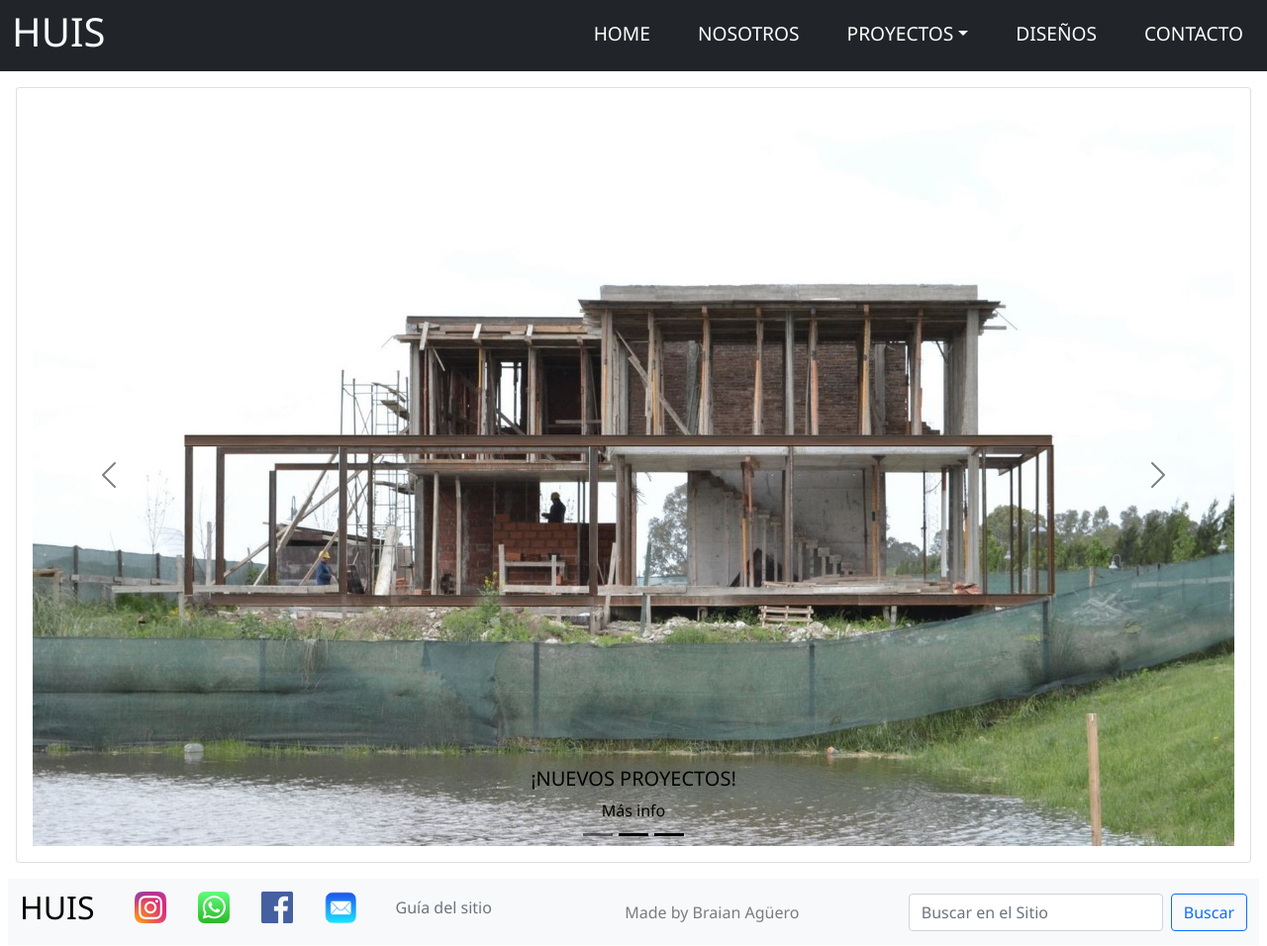
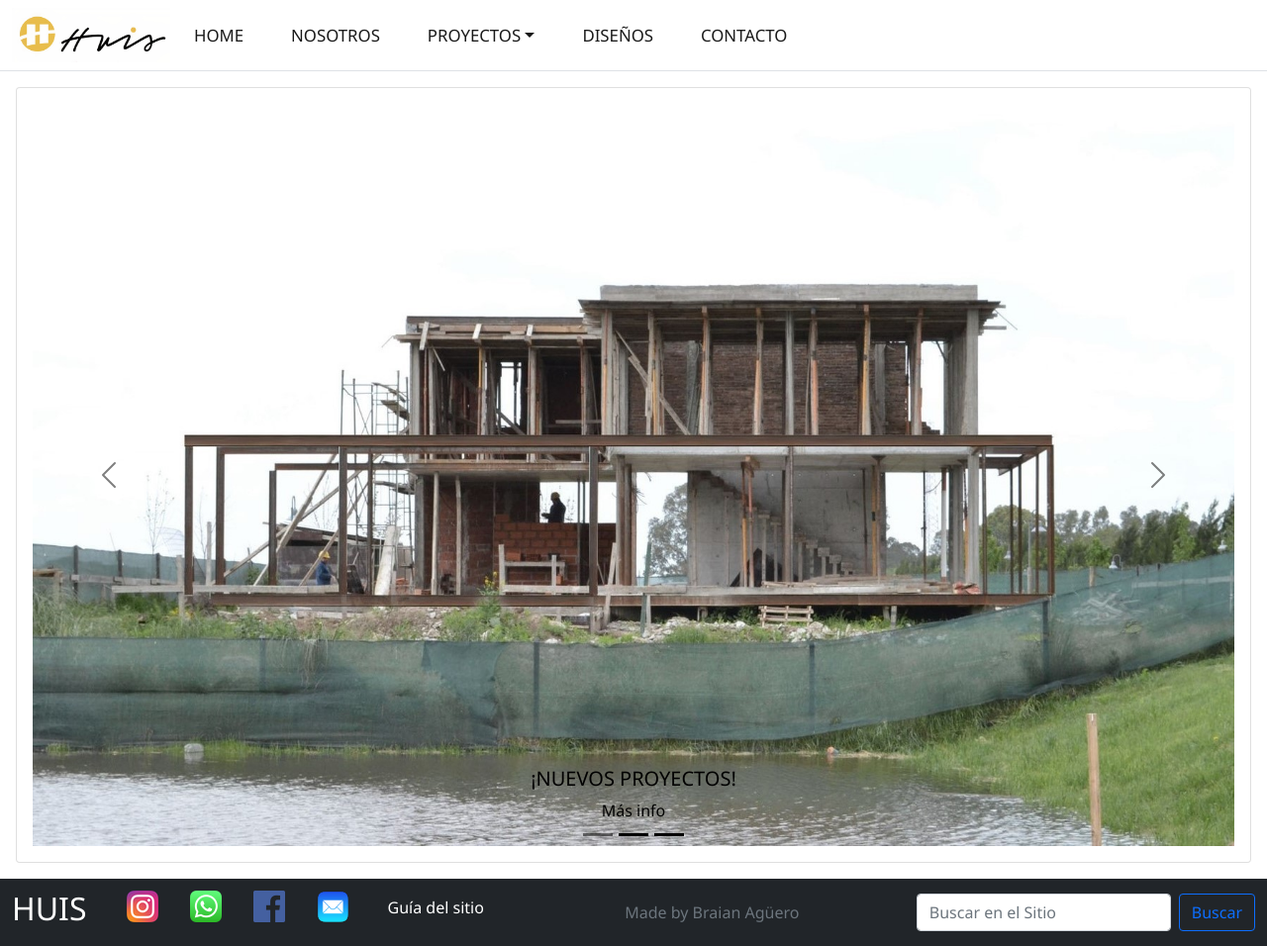
Before and after one commit to braaguero/proyectofinalhuis-aguero, a website: page index.html in a window 1280 px wide. Shown: the whole page at 99% size. Drawn offline with nearby package versions, Linux system fonts and the light colour scheme.

Commit message:
Se modifica estilo de Header y Footer y se aplica a todas las paginas. Tambien se agrega logo de HUIS

```diff
--- a/index.html
+++ b/index.html
@@ -12,14 +12,14 @@
 </head>
 <body>
     <header class="mx-0">
-        <nav class="navbar navbar-expand-md navbar-dark bg-dark">
+        <nav class="navbar navbar-expand-md navbar-light bg-white border-bottom">
             <div class="container-fluid position-relative">
-                <a class="h1 text-light" href="index.html">HUIS</a>
+                <a href="index.html"><img src="images/HUISlogo.jpg" class="logo" alt="HUIS logo"></a>
                 <button class="navbar-toggler" type="button" data-bs-toggle="collapse" data-bs-target="#navbarSupportedContent" aria-controls="navbarSupportedContent" aria-expanded="false" aria-label="Toggle navigation">
                 <span class="navbar-toggler-icon"></span>
                 </button>
                 <div class="collapse navbar-collapse" id="navbarSupportedContent">
-                <ul class="navbar-nav me-auto mb-2 mb-lg-0 position-absolute top-0 end-0">
+                <ul class="navbar-nav me-auto mb-2 mb-lg-0">
                     <li class="nav-item texto-grande">
                     <a class="nav-link active" aria-current="page" href="index.html">HOME</a>
                     </li>
@@ -84,10 +84,10 @@
             </button>
             </div>
     </main>
-    <footer class="mx-2">
-        <nav class="navbar navbar-expand-md navbar-light bg-light">
+    <footer class="mx-0">
+        <nav class="navbar navbar-expand-md navbar-dark bg-dark">
             <div class="container-fluid">
-                <a class="h2 me-4" href="index.html">HUIS</a>
+                <a class="h2 me-4 text-white" href="index.html">HUIS</a>
                 <ul class="navbar-nav me-auto mb-2 mb-lg-0 d-flex align-content-start flex-wrap">
                     <li class="nav-item">
                         <a href="https://www.instagram.com/huis_arquitectura/"><img src="images/instagram.png"><img></a>
@@ -102,10 +102,10 @@
                         <a href="mailto:arquitectura.huis@gmail.com"><img src="images/mail.png"><img></a>
                     </li>
                     <li class="nav-item">
-                        <a class="nav-link active h6 text-secondary link-pie" href="guia-del-sitio.html">Guía del sitio</a>
+                        <a class="nav-link active h6 text-white link-pie" href="guia-del-sitio.html">Guía del sitio</a>
                     </li>
                 </ul>
-                <p class="me-auto mb-2 mb-lg-0 text-black-50">Made by Braian Agüero</p>
+                <p class="me-auto mb-2 mb-lg-0 text-secondary">Made by Braian Agüero</p>
                 <form class="d-flex">
                     <input class="form-control me-2" type="Search" placeholder="Buscar en el Sitio" aria-label="Search">
                     <button class="btn btn-outline-primary" type="submit">Buscar</button>
--- a/scss/estilos.scss
+++ b/scss/estilos.scss
@@ -9,10 +9,8 @@ body{
 header{
     margin: 0rem 1rem 0rem 1rem;
 }
-h1.logo{
-    color: $color-primario;
-    font-size: 3.25rem;
-    margin: 0;
+img.logo{
+    max-width: 10rem;
 }
 main{
     margin: 1rem;
@@ -23,8 +21,8 @@ h2{
     margin: .5rem 1rem .5rem 1rem;
 }
 li.texto-grande{
-    font-size: 1.2rem;
-    color: $color-secundario;
+    font-size: 1.05rem;
+    color: $color-primario;
 }
 nav.menu{
     display: flex;
@@ -42,16 +40,16 @@ ul{
 ul li{
     display: inline-block;
     position:relative;
-    font-size: 1.25rem;
+    font-size: 1.05rem;
     color: $color-primario;
     padding: .25rem 1rem .25rem 1rem;
     text-align: center;
     position: relative;
 }
 ul li.texto-grande:hover{
-    color: $color-secundario !important;
+    color: $color-primario !important;
     outline-offset: 80px;
-    text-shadow: 1px 1px 6px $color-secundario;
+    text-shadow: 1px 1px 6px silver;
 }
 ul ul {
     position: absolute;
@@ -72,7 +70,7 @@ p.nos{
     font-size: 1.15rem;
 }
 a.link-pie{
-    color: $color-terciario;
+    color: $color-secundario;
 }
 a{
     text-decoration: $sin;
```
Also changed, not shown: casas.html (+8 -8 lines), contacto.html (+8 -8 lines), departamentos.html (+8 -8 lines), disenos.html (+8 -8 lines), guia-del-sitio.html (+8 -8 lines), nosotros.html (+8 -8 lines), css/estilos.css, images/HUISlogo.jpg (added), scss/estilos.css.
